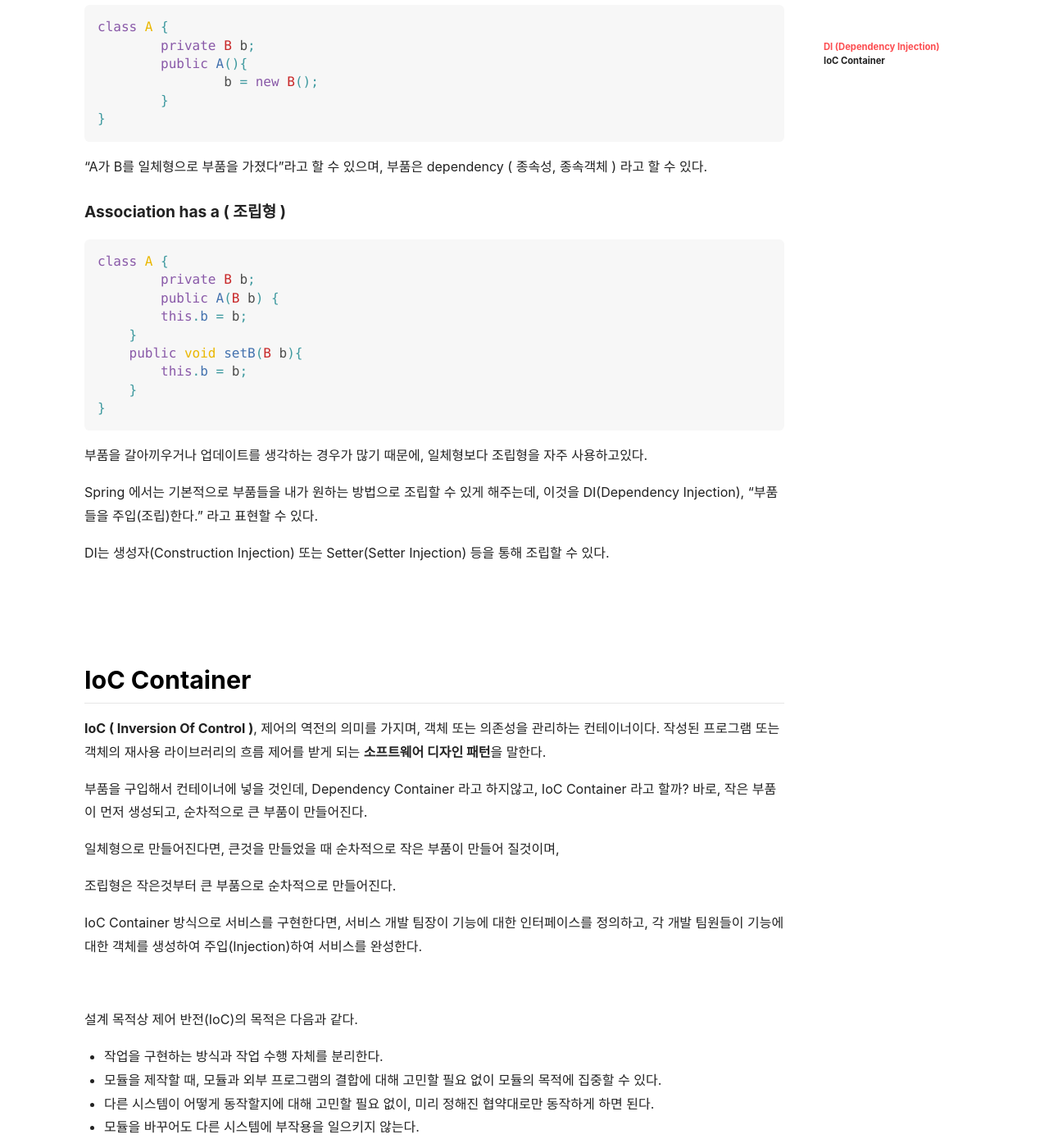
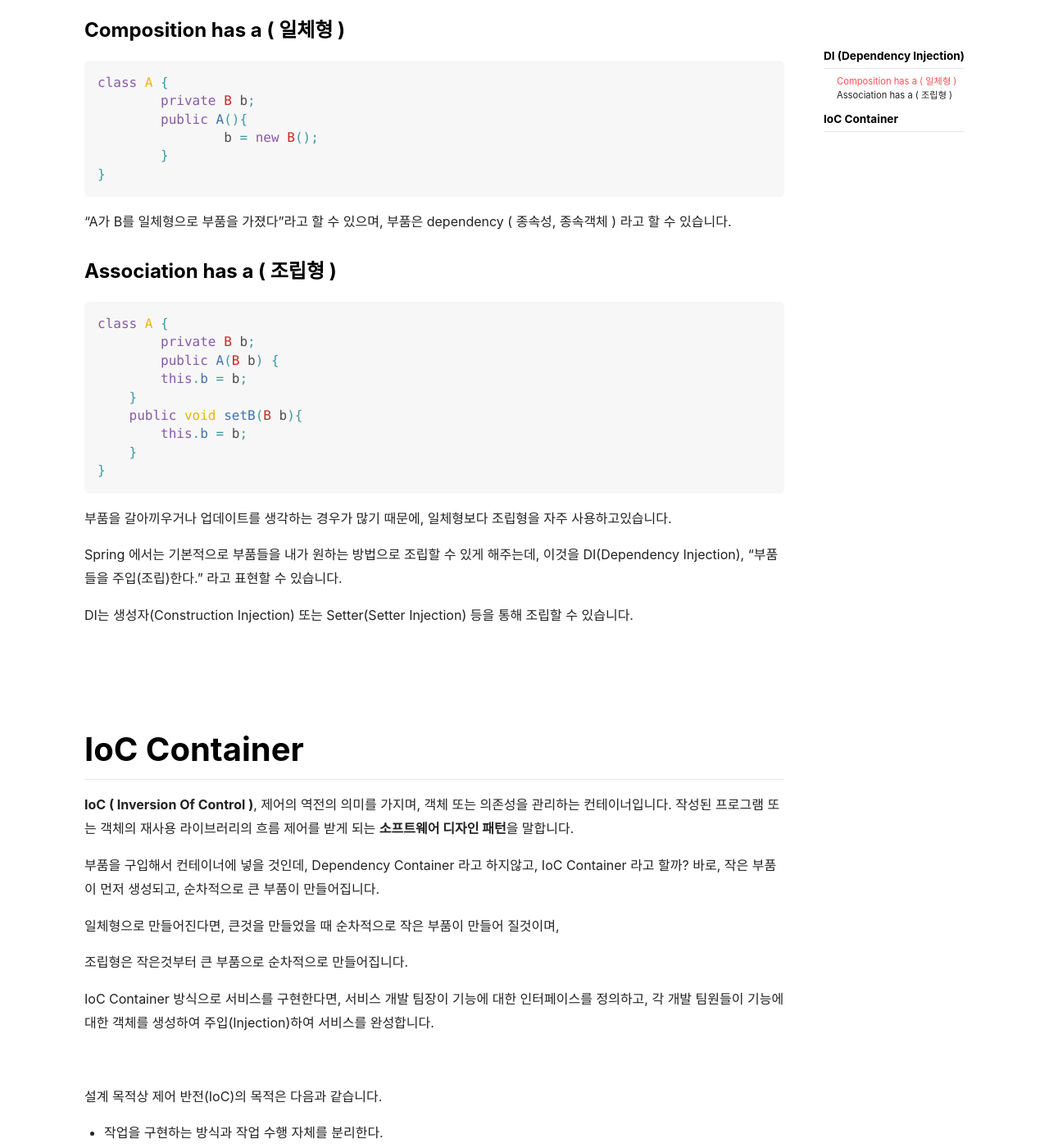
Before and after one commit to ShinJongPark/-ShinJongPark.github.io, a Jekyll site: the page built from _posts/2020-05-14-[Spring]-DI-IoC.md, in a window 1280 px wide and 1400 px high, scrolled down 1028 px. Shown: the whole window at 82% size. Built offline with Jekyll 4.4.1, drawn with Linux system fonts in a browser that asks for light colours; nearby versions of some CDN libraries; comment, search, counter and statistics services are not loaded; some of the changed text lies outside the part shown.

````diff
--- a/_posts/2020-05-14-[Spring]-DI-IoC.md
+++ b/_posts/2020-05-14-[Spring]-DI-IoC.md
@@ -8,22 +8,19 @@
   background_color: '#123'
   background_image: false
 ---
+<br>
+<br>
+스프링이 가지고있는 가장 기본적인 역할, DI 와 IoC Container 에 대해 설명합니다.
+<br>
+# DI (Dependency Injection)
 
-
-
-스프링이 가지고있는 가장 기본적인 역할, DI 와 IoC Container 에 대해 설명합니다.
+``DI``란 간단히 ``부품 조립``이라고 할 수 있으며, ``종속성 주입``의 의미를 가지고 있습니다
 
 <br>
 
-## DI (Dependency Injection)
+프로그램을 객체지향으로 만들게 될 경우에는 객체들의 조립관계를 통해 만들어 진다. 다음과 같은 두가지 형태로 구성할 수 있습니다.
 
-``DI``란 간단히 ``부품 조립``이라고 할 수 있으며, ``종속성 주입``의 의미를 가지고 있다.
-
-<br>
-
-프로그램을 객체지향으로 만들게 될 경우에는 객체들의 조립관계를 통해 만들어 진다. 다음과 같은 두가지 형태로 구성할 수 있다.
-
-#### Composition has a ( 일체형 )
+### Composition has a ( 일체형 )
 
 ```java
 class A {
@@ -34,9 +31,9 @@
 }
 ```
 
-"A가 B를 일체형으로 부품을 가졌다"라고 할 수 있으며, 부품은 dependency ( 종속성, 종속객체 ) 라고 할 수 있다.
+"A가 B를 일체형으로 부품을 가졌다"라고 할 수 있으며, 부품은 dependency ( 종속성, 종속객체 ) 라고 할 수 있습니다.
 
-#### Association has a ( 조립형 )
+### Association has a ( 조립형 )
 
 ```java
 class A {
@@ -50,33 +47,33 @@
 }
 ```
 
-부품을 갈아끼우거나 업데이트를 생각하는 경우가 많기 때문에, 일체형보다 조립형을 자주 사용하고있다.
+부품을 갈아끼우거나 업데이트를 생각하는 경우가 많기 때문에, 일체형보다 조립형을 자주 사용하고있습니다.
 
-Spring 에서는 기본적으로 부품들을 내가 원하는 방법으로 조립할 수 있게 해주는데, 이것을 DI(Dependency Injection), "부품들을 주입(조립)한다." 라고 표현할 수 있다.
+Spring 에서는 기본적으로 부품들을 내가 원하는 방법으로 조립할 수 있게 해주는데, 이것을 DI(Dependency Injection), "부품들을 주입(조립)한다." 라고 표현할 수 있습니다.
 
-DI는 생성자(Construction Injection) 또는 Setter(Setter Injection) 등을 통해 조립할 수 있다.
+DI는 생성자(Construction Injection) 또는 Setter(Setter Injection) 등을 통해 조립할 수 있습니다.
 
 <br>
 
 <br>
 
-## IoC Container
+# IoC Container
 
-**IoC ( Inversion Of Control )**, 제어의 역전의 의미를 가지며, 객체 또는 의존성을 관리하는 컨테이너이다. 작성된 프로그램 또는 객체의 재사용 라이브러리의 흐름 제어를 받게 되는 **소프트웨어 디자인 패턴**을 말한다.
+**IoC ( Inversion Of Control )**, 제어의 역전의 의미를 가지며, 객체 또는 의존성을 관리하는 컨테이너입니다. 작성된 프로그램 또는 객체의 재사용 라이브러리의 흐름 제어를 받게 되는 **소프트웨어 디자인 패턴**을 말합니다.
 
-부품을 구입해서 컨테이너에 넣을 것인데, Dependency Container 라고 하지않고, IoC Container 라고 할까? 바로, 작은 부품이 먼저 생성되고, 순차적으로 큰 부품이 만들어진다.
+부품을 구입해서 컨테이너에 넣을 것인데, Dependency Container 라고 하지않고, IoC Container 라고 할까? 바로, 작은 부품이 먼저 생성되고, 순차적으로 큰 부품이 만들어집니다.
 
 일체형으로 만들어진다면, 큰것을 만들었을 때 순차적으로 작은 부품이 만들어 질것이며,
 
-조립형은 작은것부터 큰 부품으로 순차적으로 만들어진다.
+조립형은 작은것부터 큰 부품으로 순차적으로 만들어집니다.
 
 
 
-IoC Container 방식으로 서비스를 구현한다면, 서비스 개발 팀장이 기능에 대한 인터페이스를 정의하고, 각 개발 팀원들이 기능에 대한 객체를 생성하여 주입(Injection)하여 서비스를 완성한다.
+IoC Container 방식으로 서비스를 구현한다면, 서비스 개발 팀장이 기능에 대한 인터페이스를 정의하고, 각 개발 팀원들이 기능에 대한 객체를 생성하여 주입(Injection)하여 서비스를 완성합니다.
 
 <br>
 
-설계 목적상 제어 반전(IoC)의 목적은 다음과 같다.
+설계 목적상 제어 반전(IoC)의 목적은 다음과 같습니다.
 
 - 작업을 구현하는 방식과 작업 수행 자체를 분리한다.
 - 모듈을 제작할 때, 모듈과 외부 프로그램의 결합에 대해 고민할 필요 없이 모듈의 목적에 집중할 수 있다.
````
Also changed, not shown: _posts/2020-01-01-[Project]-Blockcar.md (added, +61 -0 lines), _posts/2020-05-19-[Algo]-삼성기출-게리맨더링2.md (+2 -2 lines), _posts/[2020-07-26]-[Jekyll]-블로그-구글검색-노출시키는방법.md (added, +8 -0 lines), about.md (+2 -2 lines), assets/images/projects/blockcar/buy.png (added), assets/images/projects/blockcar/detail.png (added), assets/images/projects/blockcar/filter.png (added), 1 other file.
